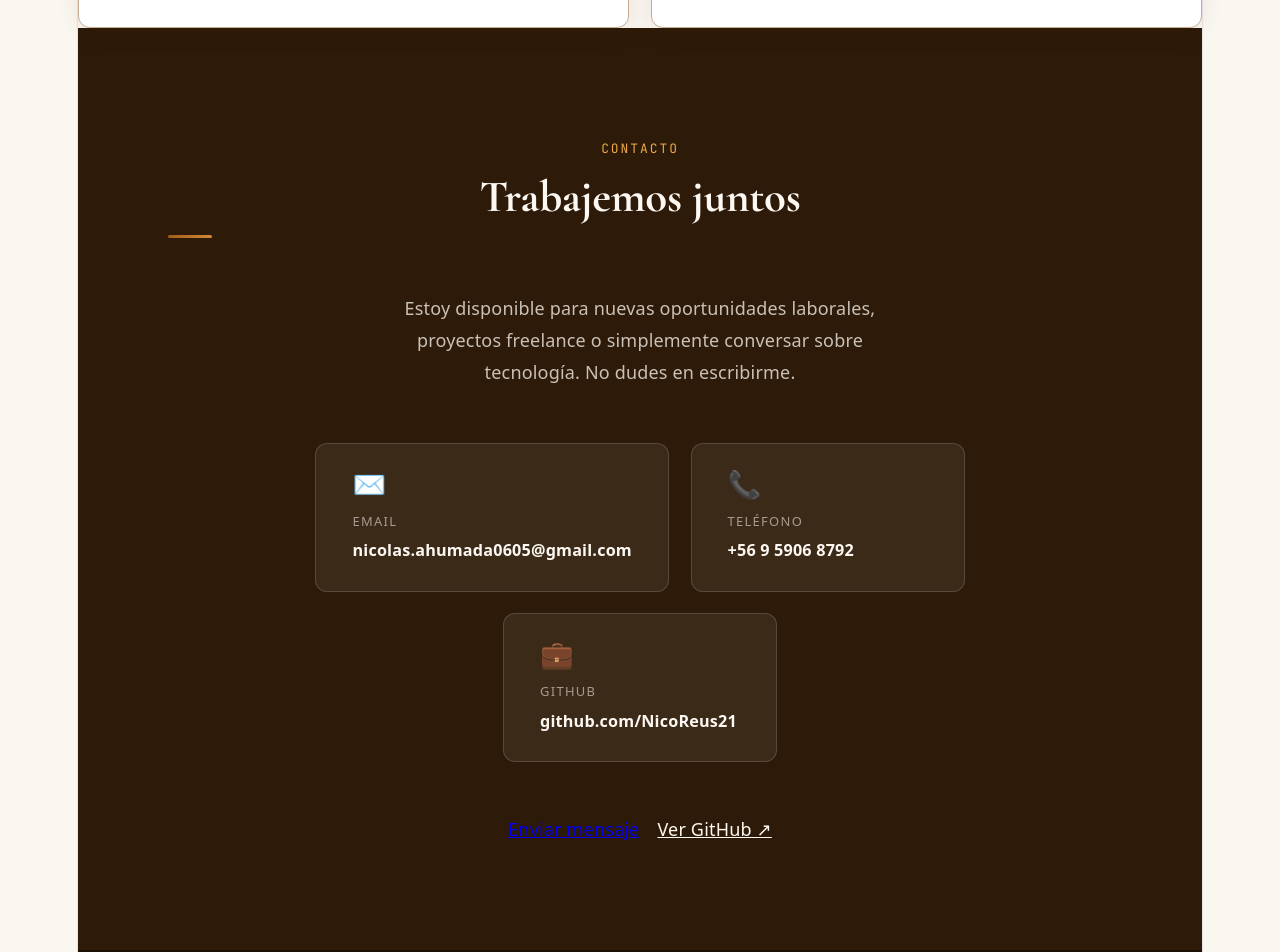
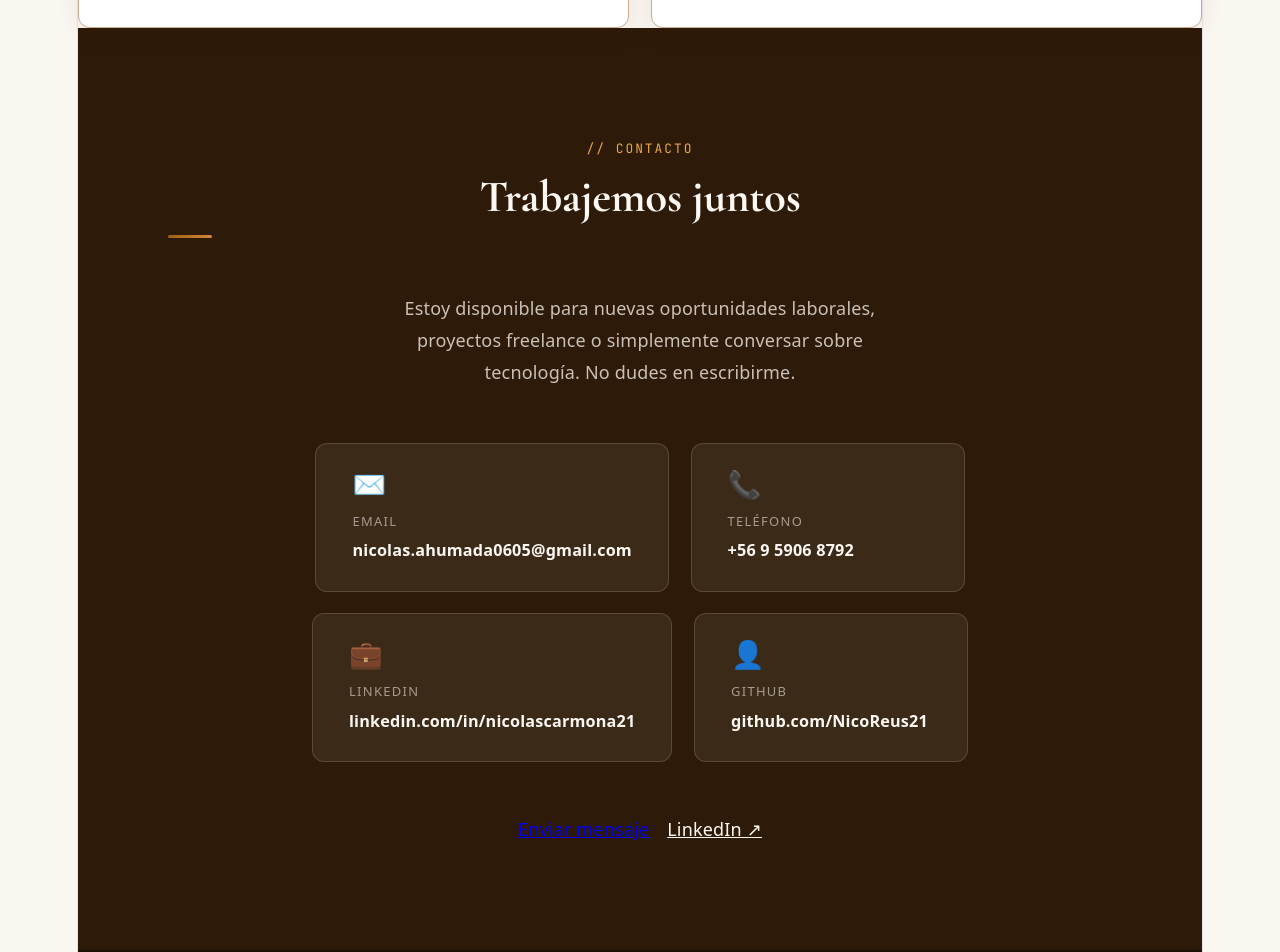
Before and after one commit to NicoReus21/Portfolio, a React (Vite) app: page / in a window 1280 px wide. Shown: the part 4540-5492 px from the top of the page. Built offline with nearby package versions, Linux system fonts and the light colour scheme.

Commit message:
feat: added linkedin to contact section.

```diff
--- a/src/data/Portfolio.js
+++ b/src/data/Portfolio.js
@@ -6,6 +6,8 @@ export const personal = {
   email: 'nicolas.ahumada0605@gmail.com',
   phone: '+56 9 5906 8792',
   github: 'https://github.com/NicoReus21',
+  linkedin: 'https://www.linkedin.com/in/nicolascarmona21',
+  linkedinHandle: 'linkedin.com/in/nicolascarmona21',
   githubHandle: 'github.com/NicoReus21',
   available: true,
   bio: [
--- a/src/sections/Contact.jsx
+++ b/src/sections/Contact.jsx
@@ -2,16 +2,17 @@ import { personal } from '../data/Portfolio.js'
 import styles from './Contact.module.css'
 
 const cards = [
-  { icon: '✉️', label: 'Email', value: 'nicolas.ahumada0605@gmail.com', href: `mailto:${personal.email}` },
-  { icon: '📞', label: 'Teléfono', value: '+56 9 5906 8792', href: `tel:${personal.phone}` },
-  { icon: '💼', label: 'GitHub', value: 'github.com/NicoReus21', href: personal.github },
+  { icon: '✉️', label: 'Email', value: personal.email, href: `mailto:${personal.email}` },
+  { icon: '📞', label: 'Teléfono', value: personal.phone, href: `tel:${personal.phone}` },
+  { icon: '💼', label: 'LinkedIn', value: personal.linkedinHandle, href: personal.linkedin },
+  { icon: '👤', label: 'GitHub', value: personal.githubHandle, href: personal.github },
 ]
 
 export default function Contact() {
   return (
     <section className={styles.contact} id="contact">
-      <div className={styles.sectionLabel}>Contacto</div>
-      <h2 className={styles.sectionTitle}>Trabajemos juntos</h2>
+      <div className={styles.sectionLabel}>// Contacto</div>
+      <h2 className={`${styles.sectionTitle} ${styles.title}`}>Trabajemos juntos</h2>
       <div className={styles.titleAccent} />
       <p className={styles.desc}>
         Estoy disponible para nuevas oportunidades laborales, proyectos freelance
@@ -29,7 +30,8 @@ export default function Contact() {
       </div>
       <div className={styles.ctas}>
         <a href={`mailto:${personal.email}`} className="btn-warm">Enviar mensaje</a>
-        <a href={personal.github} target="_blank" rel="noreferrer" className={`btn-ghost ${styles.ghostLight}`}>Ver GitHub ↗</a>
+        <a href={personal.linkedin} target="_blank" rel="noreferrer"
+          className={`btn-ghost ${styles.ghostLight}`}>LinkedIn ↗</a>
       </div>
     </section>
   )
```
